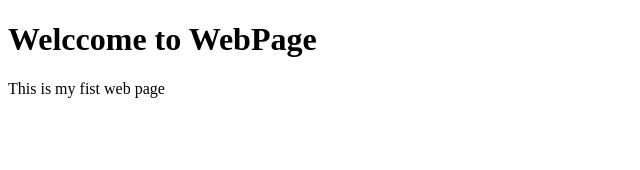
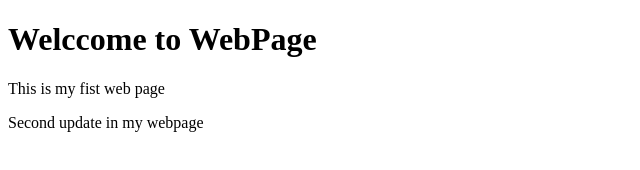
Before and after one commit to Bhargavi-ghb/git-day2, a plain HTML site: page index.html in a window 1280 px wide. Shown: the whole page, without its empty margins (0-640 px from the left). Drawn offline with Linux system fonts and the light colour scheme.

Commit message:
second update

```diff
--- a/index.html
+++ b/index.html
@@ -8,5 +8,6 @@
 <body>
     <h1>Welccome to WebPage</h1>
     <p>This is my fist web page</p>
+    <p>Second update in my webpage</p>
 </body>
 </html>
```
